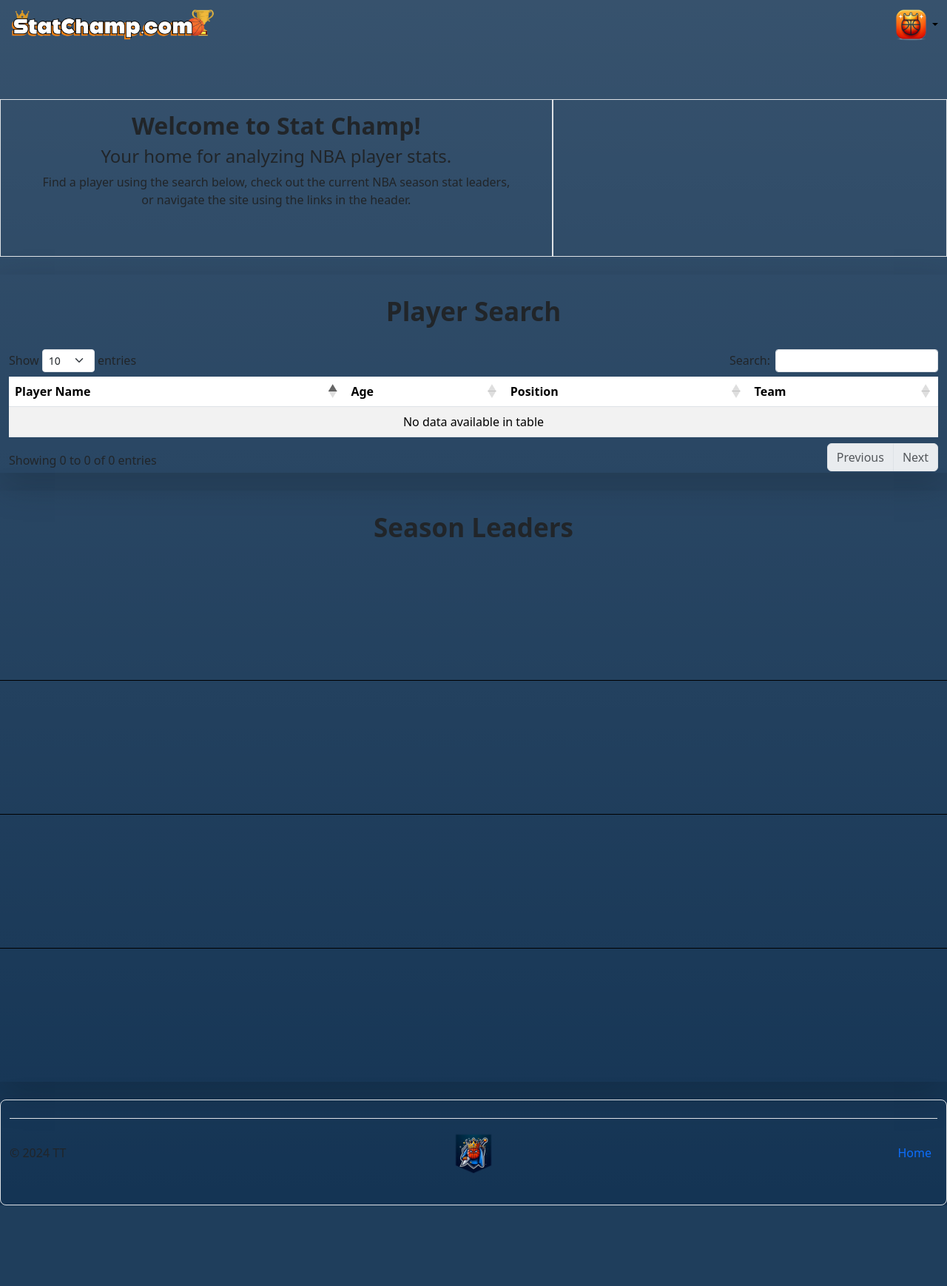
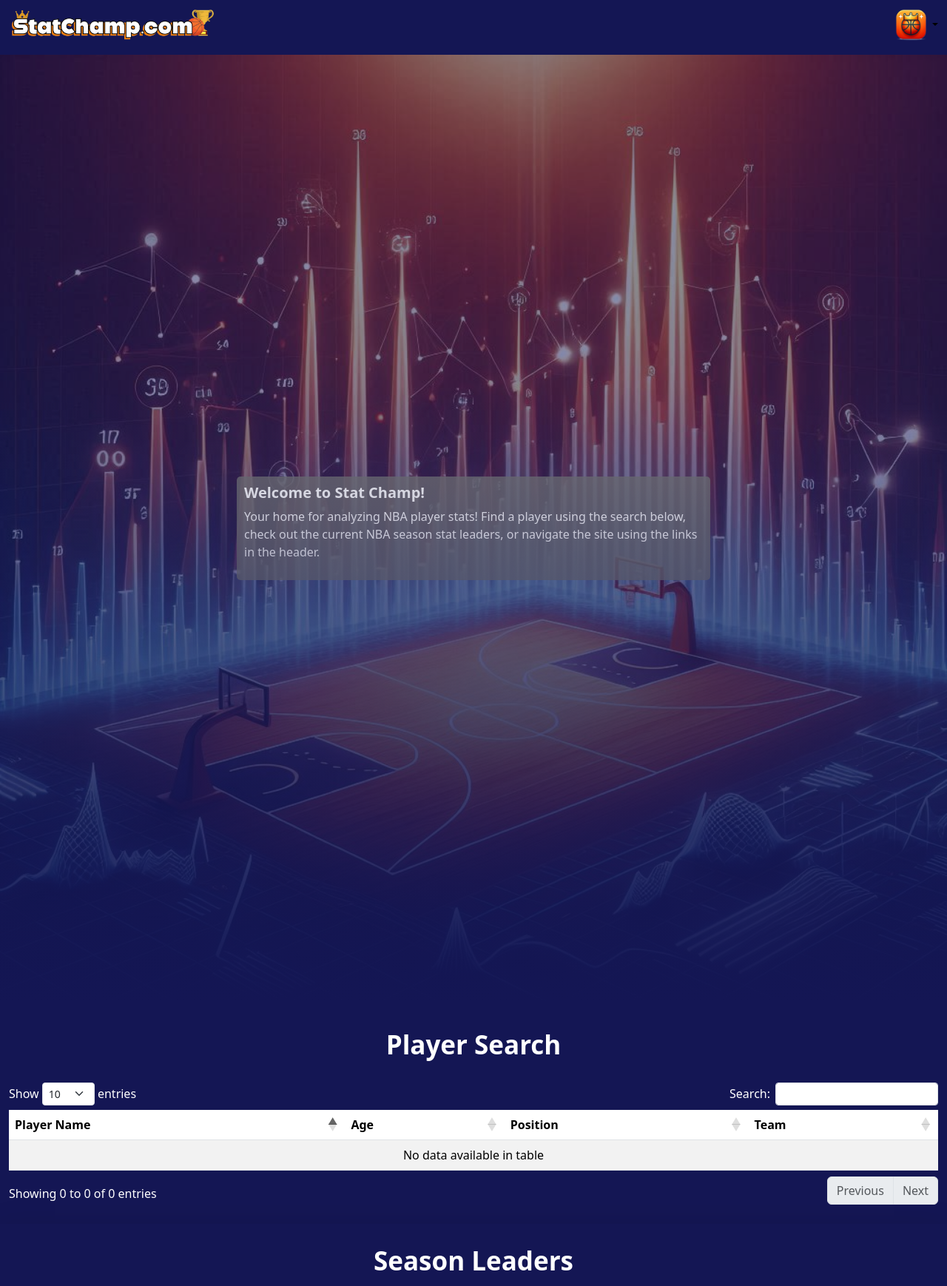
Before and after one commit to Deltron2020/CustomFantasyWebApp, a Flask app: template app/templates/FA_Home.html in a window 1280 px wide. Shown: the top 1738 px of the page at 74% size. Before the commit the page ends 1629 px from the top, so only its background shows below. Run offline with Flask 3, Linux system fonts and the light colour scheme; the template is opened without the code that fills it, so the values that code supplies are empty; a map, chart or similar area stays blank; parts of the project's set-up code (start-up, migrations or seed data) failed here and were passed over; some libraries are stand-ins or nearby versions.

Commit message:
visual improvements

```diff
--- a/app/templates/FA_Home.html
+++ b/app/templates/FA_Home.html
@@ -7,8 +7,40 @@
 
     <style>
         .bg {
-        background-color: #143454;
-            background-image: var(--bs-gradient);
+        background-color: rgba(20,22,84,1);
+    }
+
+    .fade-img:after {
+      content:"";
+      position: absolute;
+      bottom: 0;
+      left: 0;
+      right: 0;
+      background-image: linear-gradient(to bottom, rgba(20,22,84,0) 0%, rgba(20,22,84,1) 100%);
+      height: 65%;
+    }
+
+    .image-container {
+    position: relative;
+    color: white;
+    }
+
+    /* Image */
+    .image-container img {
+        width: 100%;
+        height: auto;
+        opacity: 0.5;
+    }
+
+    /* Text overlay */
+    .overlay-text {
+        position: absolute;
+        top: 50%;
+        left: 50%;
+        transform: translate(-50%, -50%);
+        background-color: rgba(117, 117, 117, 0.8); /* Optional: background color for better readability */
+        padding: 10px;
+        border-radius: 5px;
     }
     </style>
 
@@ -16,24 +48,21 @@
 
 </head>
 
-<body lang="en" class="bg">
+<body lang="en" class="bg text-white">
 
-    <div class="container-fluid mb-4">
-        <div class="row pb-0 pe-lg-0 pt-lg-5 text-center">
-            <div class="col-lg-7 p-3 p-lg-5 pt-lg-3 border">
-                <h2 class="fw-bold">Welcome to Stat Champ!</h2>
-                <h4 class="fw-normal"> Your home for analyzing NBA player stats. </h4>
-                <p class="fw-normal"> Find a player using the search below, check out the current NBA season stat leaders, or navigate the site using the links in the header. </p>
-            </div>
-            <div class="col border">
+    <div class="image-container mb-2">
+                <div class="fade-img">
+                  <img src="/static/court_chart_bg.png" alt="Image with fade effect">
+                            <div class="overlay-text">
+                                <h1 style="font-size: 20px; font-weight: 900;">Welcome to Stat Champ!</h1>
+                                <p class="fw-normal"> Your home for analyzing NBA player stats! Find a player using the search below, check out the current NBA season stat leaders, or navigate the site using the links in the header. </p>
 
-            </div>
-
-        </div>
+                            </div>
+                </div>
     </div>
 
 
-    <div class="container-fluid shadow-lg mb-4">
+    <div class="container-fluid mb-4">
         <div class="row">
             <div class="col mt-4 text-center">
                 <label for="player_table" style="font-size:35px; font-weight: 700;">Player Search</label>
--- a/app/templates/footer.html
+++ b/app/templates/footer.html
@@ -1,4 +1,4 @@
-<div class="container-fluid rounded-3 border shadow-lg mt-4">
+<div class="container-fluid rounded-3 mt-4">
   <footer class="d-flex flex-wrap justify-content-between align-items-center py-3 my-4 border-top" id="footer">
     <p class="col-md-4 mb-0">&copy; 2024 TT</p>
     <div class="d-none d-md-block">
--- a/app/templates/header.html
+++ b/app/templates/header.html
@@ -1,6 +1,6 @@
-<div class="container-fluid mb-3" id="header">
+<div class="container-fluid mb-2" id="header">
   <div class="row">
-    <header class="d-flex align-items-center justify-content-between py-2 mb-1">
+    <header class="d-flex align-items-center justify-content-between py-2">
 
         <a href="/" class="nav-link" aria-current="true">
           <img class="rounded-3" src="/static/logo_transparent.png" alt="" width="280" height="auto">
```
Also changed, not shown: app/static/court_chart_bg.png (added), app/static/logo_url.png (deleted).
